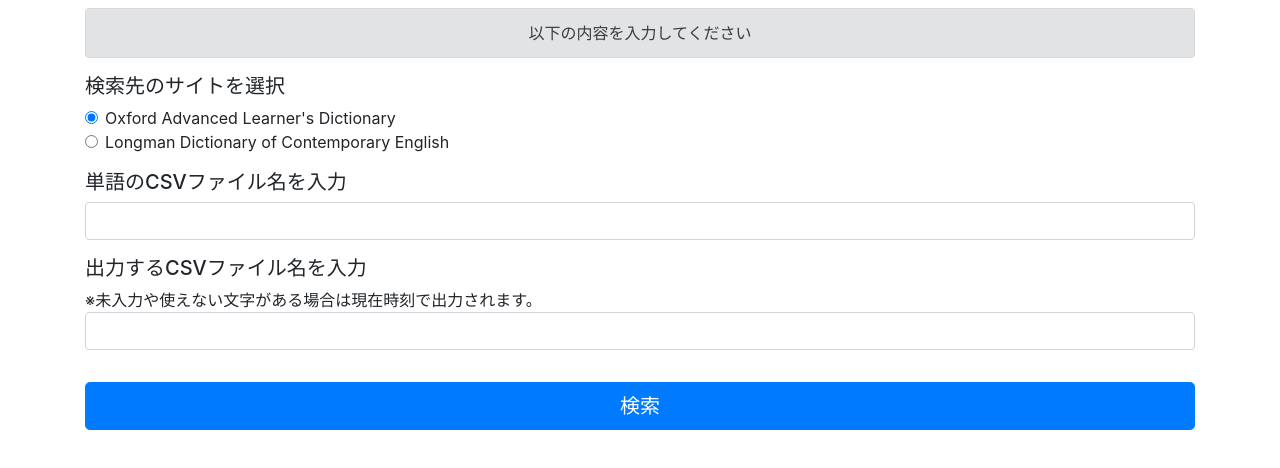
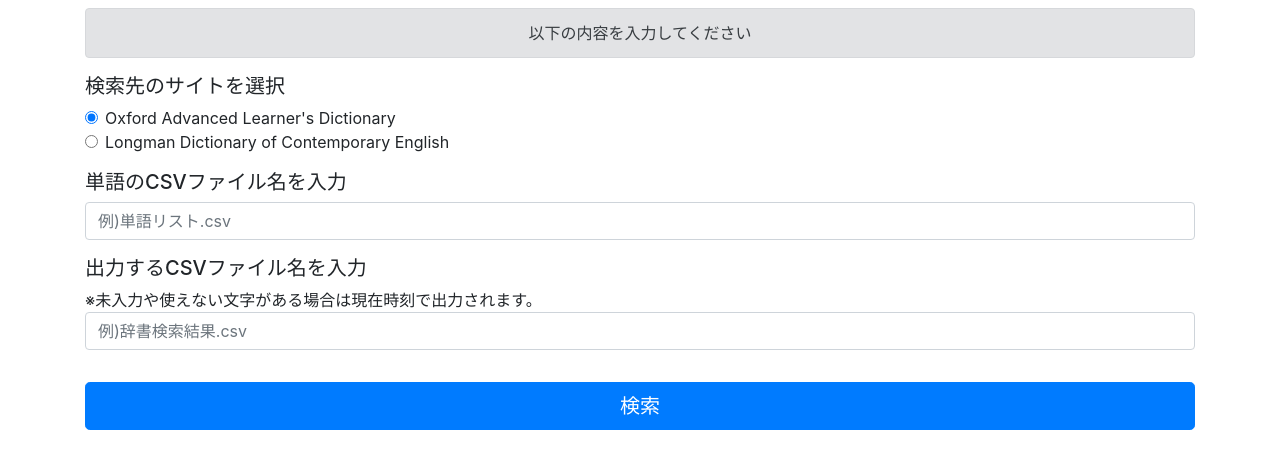
Before and after one commit to saburotakita/english_dictionary, a plain HTML site: page view/index.html in a window 1280 px wide. Drawn offline with Linux system fonts and the light colour scheme; a script that the page names is missing.

Commit message:
add placeholder

```diff
--- a/view/index.html
+++ b/view/index.html
@@ -34,21 +34,18 @@
             </div>
             <div class="row mt-3">
                 <div class="col">
-<!--                     入力例を記入するようにしてください -->
                     <h5>単語のCSVファイル名を入力</h5>
                     <div class="form-group">
-                        <input type="text" id="input-import-file" class="form-control">
+                        <input type="text" id="input-import-file" class="form-control" placeholder="例)単語リスト.csv">
                     </div>
                 </div>
             </div>
             <div class="row">
                 <div class="col">
-<!--                     入力例を記入するようにしてください -->
-
                     <h5>出力するCSVファイル名を入力</h5>
                     ※未入力や使えない文字がある場合は現在時刻で出力されます。
                     <div class="form-group">
-                        <input type="text" id="input-export-file" class="form-control">
+                        <input type="text" id="input-export-file" class="form-control" placeholder="例)辞書検索結果.csv">
                     </div>
                 </div>
             </div>
```
